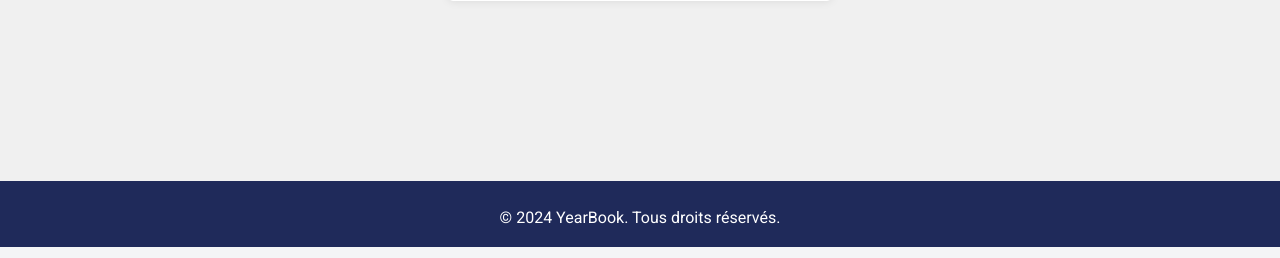
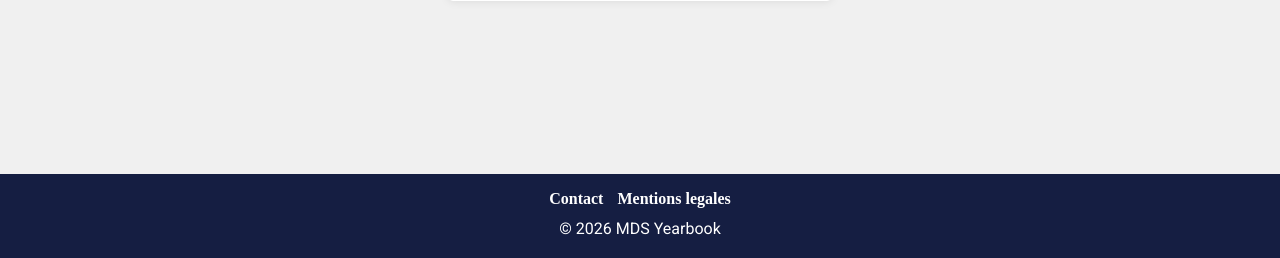
Before and after one commit to MarleyAvix/yearBook, a PHP site: page /pages/register.html in a window 1280 px wide. Shown: the part 553-811 px from the top of the page. Run offline with PHP 8.4, Linux system fonts and the light colour scheme.

Commit message:
commentaire css corerection footer

```diff
--- a/css/style.css
+++ b/css/style.css
@@ -1,6 +1,7 @@
-/* =========================
-    Variables globales
-========================= */
+/* =========================================================
+   SECTION 01 - VARIABLES GLOBALES
+   Palette, typographies et constantes reutilisables.
+========================================================= */
 :root {
     --primary-color: #1f2a5a;
     --primary-color-hover: #3a57c4;
@@ -15,11 +16,17 @@
     --fontRich: 'Fira Code', monospace;
 }
 
-/* Base: reset léger pour un rendu plus stable */
+/* =========================================================
+   SECTION 02 - BASE ET TYPOGRAPHIE
+   Regles communes appliquees a toute l'application.
+========================================================= */
+
+/* Reset minimal pour stabiliser les dimensions des elements. */
 * {
     box-sizing: border-box;
 }
 
+/* Style principal du document (version globale de base). */
 body {
     margin: 0;
     color: #333;
@@ -29,24 +36,28 @@ body {
     font-family: 'Manrope';
 }
 
+/* Style texte par defaut pour tous les paragraphes. */
 p {
     font-family: var(--fontP);
     color: #333;
     line-height: 1.6;
 }
 
+/* Paragraphes dans les articles: texte plus compact et justifie. */
 main article p {
     font-size: 15px;
     text-align: justify;
     line-height: 1.4;
 }
 
+/* Titres principaux reutilisant la police de marque. */
 h1, h2 {
     font-family: var(--fontH1H2);
     color: var(--primary-color);
     margin-bottom: 20px;
 }
 
+/* Ajustements de titres specifiques au contenu principal. */
 main h1 {
     font-size: 24px;
     text-align: center;
@@ -54,7 +65,7 @@ main h1 {
     margin-bottom: 5px;
     color: #333;
 }
-
+/* Titre de niveau 2 dans le main: plus petit et moins contrasté que les h1. */
 main h2 {
     font-size: 20px;
     text-align: center;
@@ -62,20 +73,20 @@ main h2 {
     margin-bottom: 5px;
     color: #333;
 }
-
+/* Titre de niveau 3 dans le main: encore plus petit et discret. */
 main h3 {
     font-size: 16px;
 }
 
-
-/* =========================
-    Navigation
-========================= */
+/* =========================================================
+   SECTION 03 - NAVIGATION
+   Anciennes classes de menu conservees pour compatibilite.
+========================================================= */
 .site-nav {
     background-color: #ffffff;
     border-bottom: 1px solid #e5e7eb;
 }
-
+/* Conteneur interne pour centrer le contenu du menu. */
 .mobile-top-nav {
     display: flex;
     justify-content: space-between;
@@ -83,22 +94,23 @@ main h3 {
     width: 100%;
 }
 
-
+/* Logo du menu legacy. */
 .logo {
     max-width: 120px;
 }
-
+/* Ajustement de la taille du logo dans le menu. */
 .logo img {
     width: 100px;
     height: auto;
 }
 
+/* Liste principale de navigation. */
 .menu {
     list-style-type: none;
     margin-top: 15px;
     width: 100%;
 }
-
+/* Liste des liens de navigation. */
 .menu ul {
     list-style-type: none;
     display: flex;
@@ -119,6 +131,7 @@ main h3 {
     border-radius: 5px;
 }
 
+/* Comportement du sous-menu au survol. */
 .dropdown {
     position: relative;
 }
@@ -158,6 +171,7 @@ main h3 {
     transition: display 0s linear 0.1s;
 }
 
+/* Petit bouton legacy de connexion. */
 .connection-button {
     border-radius: 10px;
     padding: 3px 8px;
@@ -166,6 +180,12 @@ main h3 {
     font-size: 10px;
 }
 
+/* =========================================================
+   SECTION 04 - NAVIGATION MODERNE
+   Structure principale utilisee avec nav-collapsible.
+========================================================= */
+
+/* Conteneur interne qui limite la largeur de la barre. */
 .navbar-inner {
     max-width: 1200px;
     margin: 0 auto;
@@ -176,6 +196,7 @@ main h3 {
     gap: 10px;
 }
 
+/* Ligne haute: marque + bouton burger mobile. */
 .nav-header {
     display: flex;
     align-items: center;
@@ -183,6 +204,7 @@ main h3 {
     gap: 12px;
 }
 
+/* Signature visuelle du site. */
 .brand {
     display: inline-flex;
     align-items: center;
@@ -200,6 +222,7 @@ main h3 {
     font-size: 20px;
 }
 
+/* Bouton d'ouverture/fermeture du menu en mobile. */
 .nav-toggle {
     display: inline-flex;
     flex-direction: column;
@@ -221,6 +244,7 @@ main h3 {
     border-radius: 2px;
 }
 
+/* Zone qui contient les liens et qui se replie en mobile. */
 .nav-collapsible {
     display: none;
     flex-direction: column;
@@ -228,10 +252,12 @@ main h3 {
     width: 100%;
 }
 
+/* Ouverture du menu via la classe is-open (gerer en JS). */
 .site-nav.is-open .nav-collapsible {
     display: flex;
 }
 
+/* Liste des liens de navigation. */
 .nav-links {
     list-style: none;
     display: flex;
@@ -243,6 +269,7 @@ main h3 {
     width: 100%;
 }
 
+/* Style commun liens simples + boutons dropdown. */
 .nav-links>li>a,
 .nav-dropdown-toggle {
     display: block;
@@ -262,12 +289,14 @@ main h3 {
     transition: color 0.2s ease, border-color 0.2s ease, background-color 0.2s ease;
 }
 
+/* Retour visuel au survol/focus souris. */
 .nav-links>li>a:hover,
 .nav-dropdown-toggle:hover {
     color: var(--primary-color-hover);
     background-color: #f3f4f6;
 }
 
+/* Lien actif de la navigation. */
 .nav-links a.active {
     color: var(--primary-color-hover);
     border-bottom-color: transparent;
@@ -275,6 +304,7 @@ main h3 {
     border-color: #dbe4ff;
 }
 
+/* Menu deroulant de la navigation moderne. */
 .nav-dropdown {
     position: relative;
 }
@@ -314,11 +344,13 @@ main h3 {
     color: var(--primary-color-hover);
 }
 
+/* Affichage du sous-menu au survol clavier/souris. */
 .nav-dropdown:hover .nav-dropdown-menu,
 .nav-dropdown:focus-within .nav-dropdown-menu {
     display: block;
 }
 
+/* Boutons de connexion dans la barre de navigation. */
 .nav-login-btn {
     display: inline-flex;
     align-items: center;
@@ -353,7 +385,12 @@ main h3 {
     color: #fff;
 }
 
+/* =========================================================
+   SECTION 05 - RESPONSIVE NAVIGATION (DESKTOP)
+   Ajustements au-dessus de 860px.
+========================================================= */
 @media (min-width: 861px) {
+    /* Mise en ligne de la barre complete en desktop. */
     .navbar-inner {
         flex-direction: row;
         align-items: center;
@@ -423,6 +460,10 @@ main h3 {
     }
 }
 
+/* =========================================================
+   SECTION 06 - CONTENU PRINCIPAL GENERIQUE
+   Mise en page standard du main et des sections.
+========================================================= */
 main {
     padding: 10px;
     margin: 0;
@@ -432,23 +473,28 @@ main {
     align-items: center;
 }
 
+/* Bloc d'introduction en tete de page. */
 .intro {
     margin: 15px 10px;
-    margin-bottom: 0px;
+    margin-bottom: 0;
 }
 
+/* Carte generique appliquee aux sections du main. */
 main section {
     background-color: #ffffff;
     padding: 20px;
     width: 100%;
     box-sizing: border-box;
     border-radius: 8px;
-    box-shadow: 0 2px 5px rgba(0,0,0,0,05);
+    box-shadow: 0 2px 5px rgba(0, 0, 0, 0.05);
 }
 
-/* =========================
-   Authentification
-========================= */
+/* =========================================================
+   SECTION 07 - AUTHENTIFICATION
+   Conteneurs et styles des formulaires login/register.
+========================================================= */
+
+/* Zone centrale verticale pour afficher les formulaires. */
 .section-form {
     display: flex;
     align-items: center;
@@ -457,6 +503,7 @@ main section {
     padding: 16px;
 }
 
+/* Encapsule le formulaire pour limiter sa largeur. */
 .auth-container {
     display: flex;
     flex-direction: column;
@@ -468,7 +515,7 @@ main section {
     max-width: 500px;
 }
 
-/* Responsive */
+/* Ajustement mobile du conteneur d'authentification. */
 @media screen and (max-width: 860px) {
     .auth-container {
         width: 100%;
@@ -476,7 +523,7 @@ main section {
     }
 }
 
-/* Formulaire de connexion */
+/* Formulaire de connexion. */
 .auth-form {
     background-color: var(--form-background-color);
     padding: 20px;
@@ -492,10 +539,10 @@ main section {
     text-transform: uppercase;
 }
 
+/* Groupe vertical des champs de formulaire. */
 .input-form {
     display: flex;
     flex-direction: column;
-   /* padding: 3px;*/
     gap: 10px;
     margin-bottom: 10px;
 }
@@ -522,9 +569,9 @@ main section {
     background-color: var(--primary-color-hover);
 }
 
+/* Bouton de connexion reutilisable hors formulaire full-width. */
 .login-btn {
     width: auto;
-    /* margin: 3px;*/
     padding: 10px;
     background-color: var(--primary-color);
     color: #fff;
@@ -537,8 +584,7 @@ main section {
     background-color: var(--primary-color-hover);
 }
 
-/* Formulaire d'inscription */
-
+/* Formulaire d'inscription. */
 .registration-form h2 {
     margin-bottom: 20px;
     text-align: center;
@@ -567,9 +613,10 @@ main section {
     background-color: var(--success-color-hover);
 }
 
-/* =========================
-   Footer
-========================= */
+/* =========================================================
+   SECTION 08 - FOOTER GLOBAL (VERSION INITIALE)
+   Footer fixe en bas de page (avant override home).
+========================================================= */
 footer {
     background-color: var(--primary-color);
     color: #fff;
@@ -585,23 +632,29 @@ footer p {
     color: #fff;
 }
 
-/* =========================
-   Home page upgrades
-========================= */
+/* =========================================================
+   SECTION 09 - HOME PAGE UPGRADES (OVERRIDES)
+   Bloc ajoute en fin de fichier pour moderniser la home.
+========================================================= */
+
+/* Override du body: layout colonne et footer non fixe. */
 body {
     display: flex;
     flex-direction: column;
     padding-bottom: 0;
 }
 
+/* Permet au main de pousser le footer en bas naturellement. */
 main {
     flex: 1;
 }
 
+/* Taille de marque reduite dans le contexte home upgrade. */
 .brand {
     font-size: 18px;
 }
 
+/* Taille logo dans la marque home. */
 .brand .logo {
     width: 52px;
     height: auto;
@@ -609,6 +662,7 @@ main {
     border-radius: 8px;
 }
 
+/* Footer passe en position normale (static) sur la home. */
 footer {
     position: static;
     margin-top: auto;
@@ -619,6 +673,7 @@ footer p {
     margin: 8px 0 0;
 }
 
+/* Fond decoratif de la page d'accueil. */
 .home-main {
     width: 100%;
     gap: 18px;
@@ -629,6 +684,7 @@ footer p {
         linear-gradient(180deg, #eef2fa 0%, #dde3ef 100%);
 }
 
+/* Hero principal de la home. */
 .hero {
     width: min(1100px, 100%);
     background: linear-gradient(120deg, #101e4d 0%, #2f5cc7 100%);
@@ -638,6 +694,7 @@ footer p {
     box-shadow: 0 20px 35px rgba(16, 30, 77, 0.2);
 }
 
+/* Surtitre discret du hero. */
 .hero-kicker {
     margin: 0;
     color: #b7ccff;
@@ -647,6 +704,7 @@ footer p {
     font-weight: 700;
 }
 
+/* Titre du hero, force en blanc et aligne a gauche. */
 .hero h1 {
     margin: 10px 0;
     color: #ffffff;
@@ -654,6 +712,7 @@ footer p {
     text-align: left;
 }
 
+/* Description principale du hero. */
 .hero-description {
     margin: 0;
     max-width: 760px;
@@ -662,6 +721,7 @@ footer p {
     line-height: 1.6;
 }
 
+/* Ligne de CTA dans le hero. */
 .hero-actions {
     margin-top: 18px;
     display: flex;
@@ -669,6 +729,7 @@ footer p {
     gap: 10px;
 }
 
+/* Boutons d'action du hero. */
 .hero-button {
     display: inline-flex;
     align-items: center;
@@ -697,6 +758,7 @@ footer p {
     background-color: #dfe8ff;
 }
 
+/* Grille principale de sections sur la home. */
 .home-section {
     width: min(1100px, 100%);
     display: grid;
@@ -706,6 +768,7 @@ footer p {
     box-shadow: none;
 }
 
+/* Carte de presentation etablissement. */
 .school-card {
     background: #ffffff;
     border-radius: 14px;
@@ -719,12 +782,14 @@ footer p {
     text-align: left;
 }
 
+/* Grille responsive des filieres. */
 .filiere-grid {
     display: grid;
     gap: 12px;
     grid-template-columns: repeat(auto-fit, minmax(230px, 1fr));
 }
 
+/* Carte cliquable d'une filiere. */
 .filiere-card {
     background: #ffffff;
     text-decoration: none;
@@ -752,11 +817,13 @@ footer p {
     box-shadow: 0 16px 26px rgba(20, 44, 100, 0.14);
 }
 
+/* Variante footer dediee a la home. */
 .home-footer {
     background: #151e42;
     text-align: center;
 }
 
+/* Colonnes/liste de liens du footer home. */
 .footer-columns {
     display: flex;
     flex-wrap: wrap;
@@ -774,6 +841,10 @@ footer p {
     text-decoration: underline;
 }
 
+/* =========================================================
+   SECTION 10 - RESPONSIVE HOME
+   Ajustements de la home sur petits ecrans.
+========================================================= */
 @media (max-width: 860px) {
     .home-main {
         padding: 14px;
--- a/index.html
+++ b/index.html
@@ -77,7 +77,6 @@
 
     <footer class="home-footer">
         <div class="footer-columns">
-            <a href="https://www.mydigitalschool.com/angers" target="_blank" rel="noopener noreferrer">Nous connaitre</a>
             <a href="pages/login.html">Contact</a>
             <a href="README.md">Mentions legales</a>
         </div>
--- a/pages/register.html
+++ b/pages/register.html
@@ -63,10 +63,12 @@
             </form>
         </div>
     </section>
-    <footer>
-        <div class="footer-content">
-            <p>&copy; 2024 YearBook. Tous droits réservés.</p>
+   <footer class="home-footer">
+        <div class="footer-columns">
+            <a href="pages/login.html">Contact</a>
+            <a href="README.md">Mentions legales</a>
         </div>
+        <p>&copy; 2026 MDS Yearbook</p>
     </footer>
     <script src="../js/script.js"></script>
 </body>
```
Also changed, not shown: pages/login.html (+5 -3 lines).
